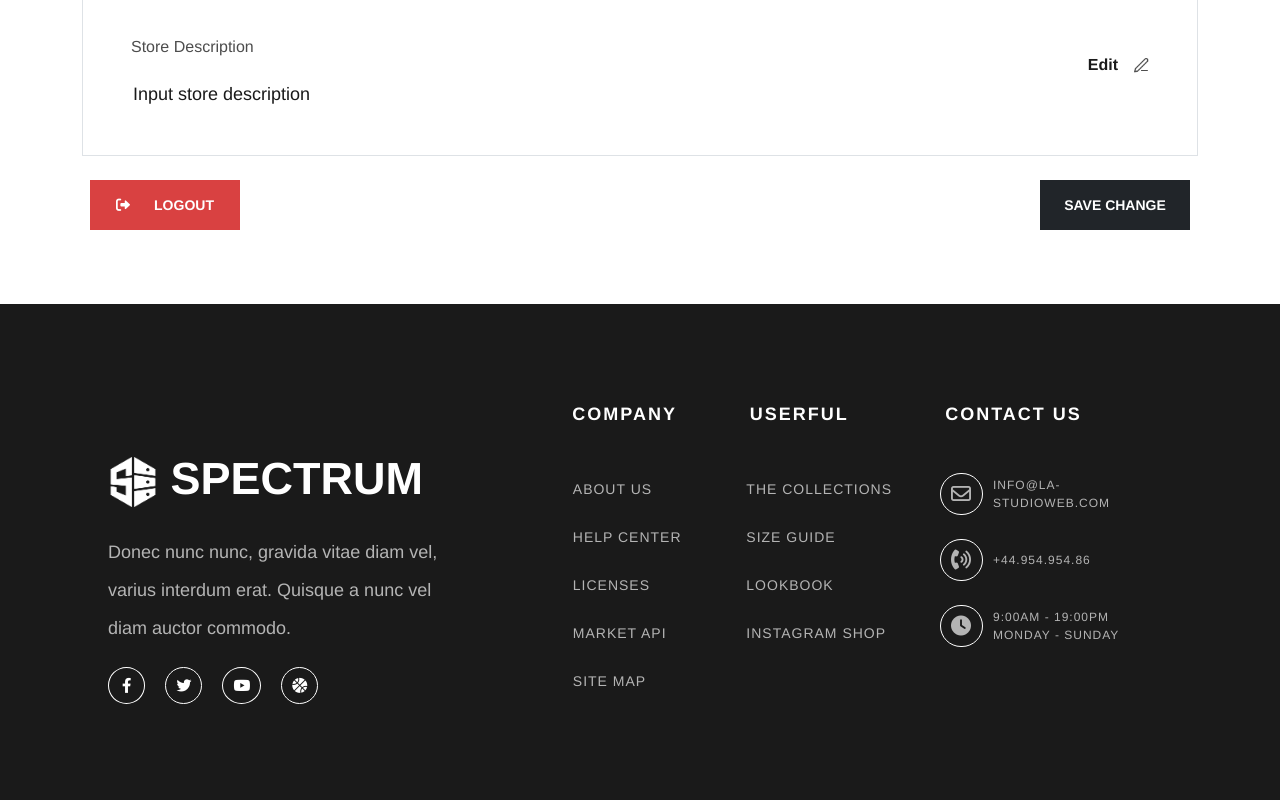
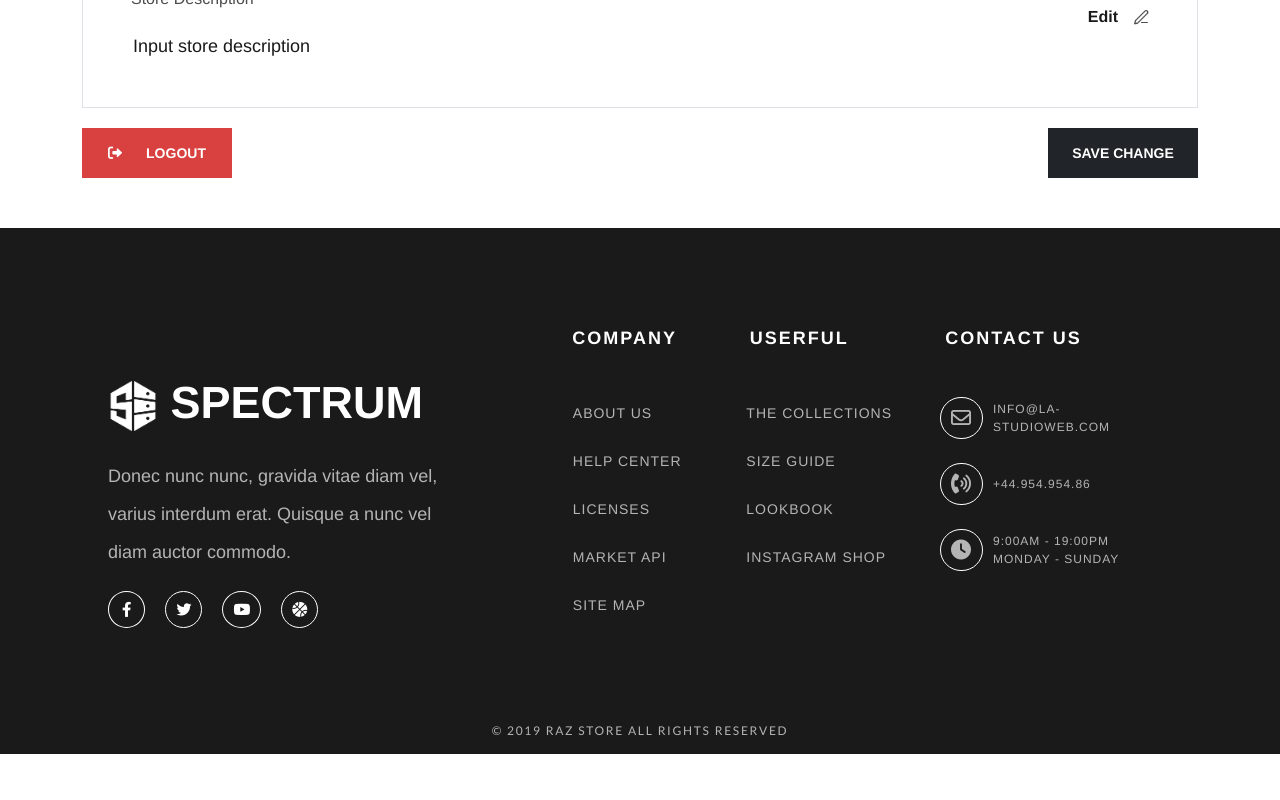
Before and after one commit to mindkeeper/spectrum-react, a React (Create React App) app: page /profile/customer in a window 1280 px wide. Shown: the part 940-1740 px from the top of the page. After the commit the page ends 1694 px from the top, so only its background shows below. Built offline with nearby package versions, Linux system fonts and the light colour scheme.

Commit message:
revisi penempatan navbar + button

```diff
--- a/src/pages/profile/profile customer/ProfileCustomer.js
+++ b/src/pages/profile/profile customer/ProfileCustomer.js
@@ -15,9 +15,8 @@ export default function ProfileCustomer() {
     return (
         <>
             {/* Header */}
-            <div className="py-4">
-                <Header />
-            </div>
+            <Header />
+
 
             {/* Content Profile Tittle*/}
             <div className={`container-fluid ${css['background-profile-customer']}`}>
@@ -79,13 +78,9 @@ export default function ProfileCustomer() {
                 </div>
 
                 {/* Action Button */}
-                <div className="d-flex flex-row justify-content-between">
-                    <div className="my-4 mx-2">
-                        <button className={css['logout']}><i class="fa-solid fa-right-from-bracket text-white me-4" />Logout</button>
-                    </div>
-                    <div className="my-4 mx-2">
-                        <button className={`bg-dark ${css['save-change']}`}>Save Change</button>
-                    </div>
+                <div className={`d-flex flex-row justify-content-between ${css['submit-form']}`}>
+                    <button className={css['logout']}><i class="fa-solid fa-right-from-bracket text-white me-4" />Logout</button>
+                    <button className={`bg-dark ${css['save-change']}`}>Save Change</button>
                 </div>
 
             </form>
--- a/src/pages/profile/profile customer/ProfileCustomer.module.css
+++ b/src/pages/profile/profile customer/ProfileCustomer.module.css
@@ -124,3 +124,7 @@
     color: #FFFFFF;
     margin-bottom: 50px;
 }
+
+.submit-form {
+    margin-top: 20px;
+}
--- a/src/pages/profile/profile seller/ProfileSeller.js
+++ b/src/pages/profile/profile seller/ProfileSeller.js
@@ -16,9 +16,8 @@ function ProfileSeller() {
     return (
         <>
             {/* Header */}
-            <div className="py-4">
-                <Header />
-            </div>
+            <Header />
+
 
             {/* Content Profile Tittle*/}
             <div className={`container-fluid ${css['background-profile-customer']}`}>
@@ -92,13 +91,10 @@ function ProfileSeller() {
                 </div>
 
                 {/* Action Button */}
-                <div className="d-flex flex-row justify-content-between">
-                    <div className="my-4 mx-2">
-                        <button className={css['logout']}><i class="fa-solid fa-right-from-bracket text-white me-4" />Logout</button>
-                    </div>
-                    <div className="my-4 mx-2">
-                        <button className={`bg-dark ${css['save-change']}`}>Save Change</button>
-                    </div>
+                {/* Action Button */}
+                <div className={`d-flex flex-row justify-content-between ${css['submit-form']}`}>
+                    <button className={css['logout']}><i class="fa-solid fa-right-from-bracket text-white me-4" />Logout</button>
+                    <button className={`bg-dark ${css['save-change']}`}>Save Change</button>
                 </div>
 
             </form>
--- a/src/pages/profile/profile seller/ProfileSeller.module.css
+++ b/src/pages/profile/profile seller/ProfileSeller.module.css
@@ -124,3 +124,7 @@
     color: #FFFFFF;
     margin-bottom: 50px;
 }
+
+.submit-form {
+    margin-top: 20px;
+}
```
